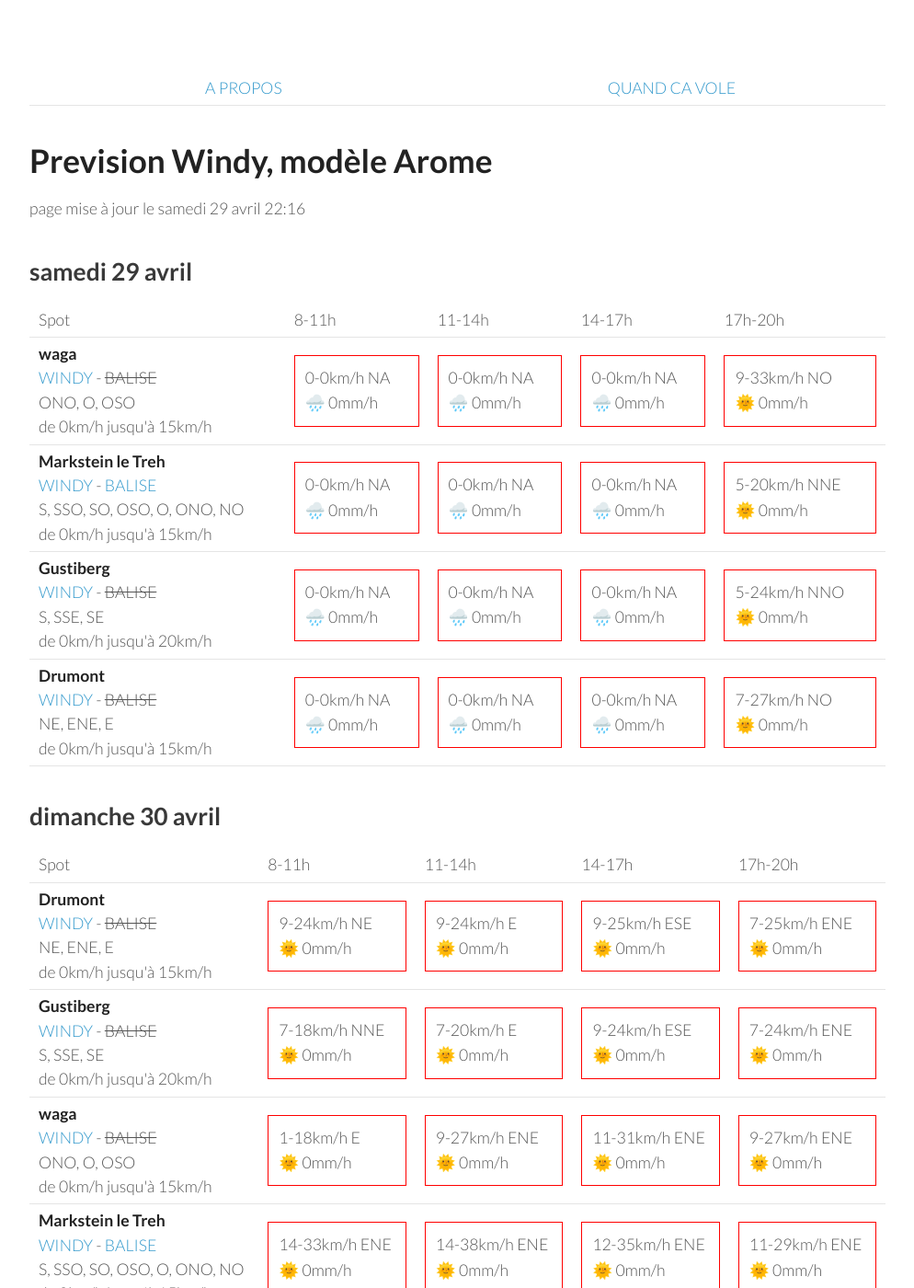
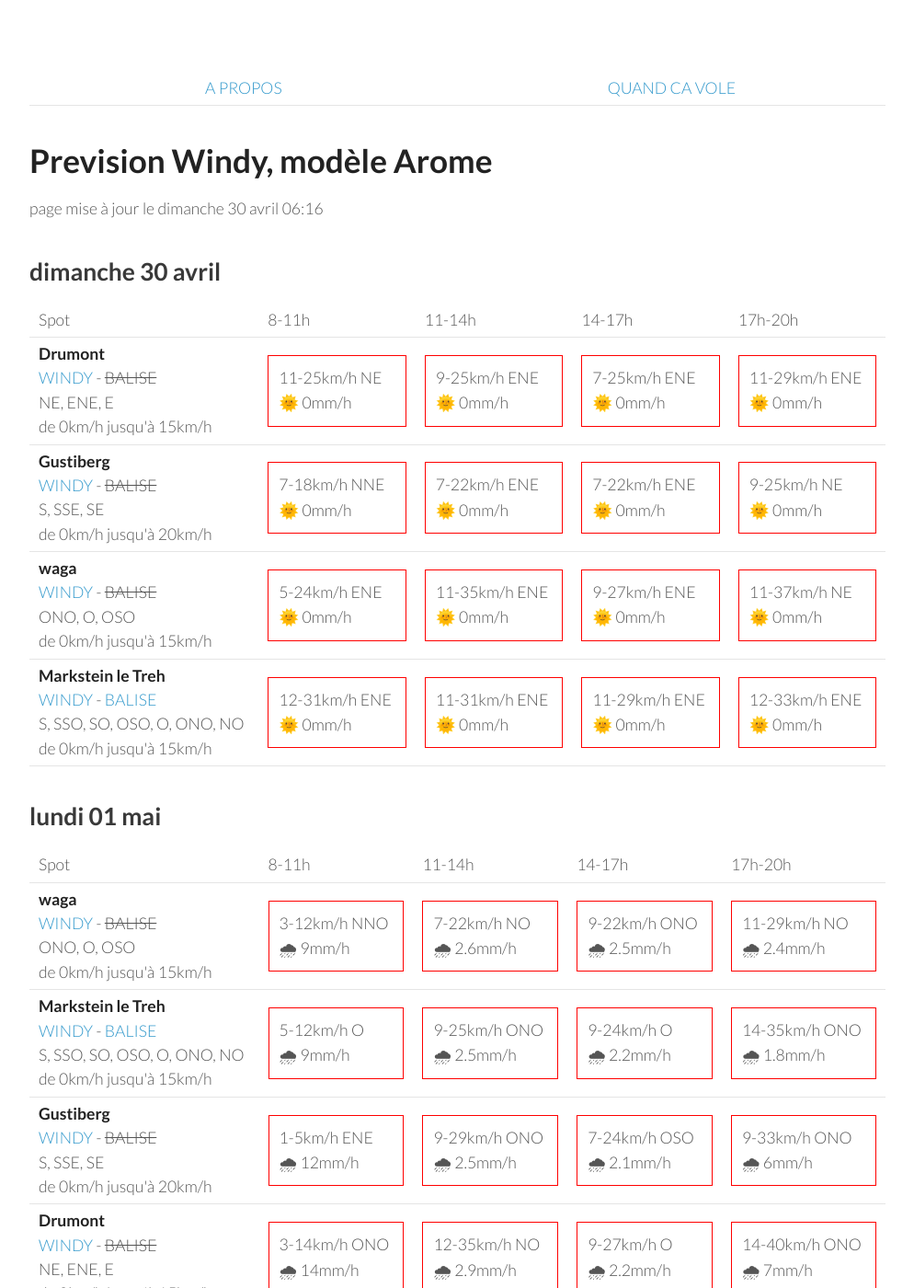
Before and after one commit to parapente-dans-le-nord/parapente-dans-le-nord.github.io, a Jekyll site: the page built from vosges.markdown, in a window 1280 px wide and 1400 px high. Shown: the whole window at 92% size, without its empty margins (26-1020 px from the left). Built offline with Jekyll 4.4.1, drawn with Linux system fonts in a browser that asks for light colours; some of the changed text lies outside the part shown.

Commit message:
update index.markdown

```diff
--- a/vosges.markdown
+++ b/vosges.markdown
@@ -7,60 +7,8 @@ title:  "Tous les spots"
 {: .links}
 
 # Prevision Windy, modèle Arome
-page mise à jour le samedi 29 avril 22:16
+page mise à jour le dimanche 30 avril 06:16
 
-## samedi 29 avril
-
-{::nomarkdown}
-<table>
-  <tbody>
-    <tr>
-      <td>Spot</td>
-      <td>8-11h</td>
-      <td>11-14h</td>
-      <td>14-17h</td>
-      <td>17h-20h</td>
-    </tr>
-<tr>
-        <td><strong>waga</strong><br><a href="https://windy.com/47.903/6.996?47.900,6.983,15">WINDY</a> - <span class="no-balise"> BALISE </span><br> <span class="vent-favorable">ONO, O, OSO</span><br><span class="force-vent">de 0km/h jusqu'à 15km/h</span> </td>
-
-            <td><div class="not-flyable"><p>0-0km/h NA</p><p>🌧️ 0mm/h</p></div></td>
-            <td><div class="not-flyable"><p>0-0km/h NA</p><p>🌧️ 0mm/h</p></div></td>
-            <td><div class="not-flyable"><p>0-0km/h NA</p><p>🌧️ 0mm/h</p></div></td>
-            <td><div class="not-flyable"><p>9-33km/h NO</p><p>🌞 0mm/h</p></div></td>
-
-    </tr>
-<tr>
-        <td><strong>Markstein le Treh</strong><br><a href="https://windy.com/47.926/7.012?47.505,7.012,8,m:eY1agmQ">WINDY</a> - <span class=""><a href="http://www.balisemeteo.com/balise.php?idBalise=136">BALISE</a> </span><br> <span class="vent-favorable">S, SSO, SO, OSO, O, ONO, NO</span><br><span class="force-vent">de 0km/h jusqu'à 15km/h</span> </td>
-
-            <td><div class="not-flyable"><p>0-0km/h NA</p><p>🌧️ 0mm/h</p></div></td>
-            <td><div class="not-flyable"><p>0-0km/h NA</p><p>🌧️ 0mm/h</p></div></td>
-            <td><div class="not-flyable"><p>0-0km/h NA</p><p>🌧️ 0mm/h</p></div></td>
-            <td><div class="not-flyable"><p>5-20km/h NNE</p><p>🌞 0mm/h</p></div></td>
-
-    </tr>
-<tr>
-        <td><strong>Gustiberg</strong><br><a href="https://windy.com/47.894/6.934?47.891,6.934,15,m:eYYagmI">WINDY</a> - <span class="no-balise"> BALISE </span><br> <span class="vent-favorable">S, SSE, SE</span><br><span class="force-vent">de 0km/h jusqu'à 20km/h</span> </td>
-
-            <td><div class="not-flyable"><p>0-0km/h NA</p><p>🌧️ 0mm/h</p></div></td>
-            <td><div class="not-flyable"><p>0-0km/h NA</p><p>🌧️ 0mm/h</p></div></td>
-            <td><div class="not-flyable"><p>0-0km/h NA</p><p>🌧️ 0mm/h</p></div></td>
-            <td><div class="not-flyable"><p>5-24km/h NNO</p><p>🌞 0mm/h</p></div></td>
-
-    </tr>
-<tr>
-        <td><strong>Drumont</strong><br><a href="https://windy.com/47.898/6.919?47.687,6.919,9,m:eYYagmG">WINDY</a> - <span class="no-balise"> BALISE </span><br> <span class="vent-favorable">NE, ENE, E</span><br><span class="force-vent">de 0km/h jusqu'à 15km/h</span> </td>
-
-            <td><div class="not-flyable"><p>0-0km/h NA</p><p>🌧️ 0mm/h</p></div></td>
-            <td><div class="not-flyable"><p>0-0km/h NA</p><p>🌧️ 0mm/h</p></div></td>
-            <td><div class="not-flyable"><p>0-0km/h NA</p><p>🌧️ 0mm/h</p></div></td>
-            <td><div class="not-flyable"><p>7-27km/h NO</p><p>🌞 0mm/h</p></div></td>
-
-    </tr>
-
-</tbody>
-</table>
-{:/}
 ## dimanche 30 avril
 
 {::nomarkdown}
@@ -76,10 +24,10 @@ page mise à jour le samedi 29 avril 22:16
 <tr>
         <td><strong>Drumont</strong><br><a href="https://windy.com/47.898/6.919?47.687,6.919,9,m:eYYagmG">WINDY</a> - <span class="no-balise"> BALISE </span><br> <span class="vent-favorable">NE, ENE, E</span><br><span class="force-vent">de 0km/h jusqu'à 15km/h</span> </td>
 
-            <td><div class="not-flyable"><p>9-24km/h NE</p><p>🌞 0mm/h</p></div></td>
-            <td><div class="not-flyable"><p>9-24km/h E</p><p>🌞 0mm/h</p></div></td>
-            <td><div class="not-flyable"><p>9-25km/h ESE</p><p>🌞 0mm/h</p></div></td>
+            <td><div class="not-flyable"><p>11-25km/h NE</p><p>🌞 0mm/h</p></div></td>
+            <td><div class="not-flyable"><p>9-25km/h ENE</p><p>🌞 0mm/h</p></div></td>
             <td><div class="not-flyable"><p>7-25km/h ENE</p><p>🌞 0mm/h</p></div></td>
+            <td><div class="not-flyable"><p>11-29km/h ENE</p><p>🌞 0mm/h</p></div></td>
 
 
     </tr>
@@ -87,29 +35,29 @@ page mise à jour le samedi 29 avril 22:16
         <td><strong>Gustiberg</strong><br><a href="https://windy.com/47.894/6.934?47.891,6.934,15,m:eYYagmI">WINDY</a> - <span class="no-balise"> BALISE </span><br> <span class="vent-favorable">S, SSE, SE</span><br><span class="force-vent">de 0km/h jusqu'à 20km/h</span> </td>
 
             <td><div class="not-flyable"><p>7-18km/h NNE</p><p>🌞 0mm/h</p></div></td>
-            <td><div class="not-flyable"><p>7-20km/h E</p><p>🌞 0mm/h</p></div></td>
-            <td><div class="not-flyable"><p>9-24km/h ESE</p><p>🌞 0mm/h</p></div></td>
-            <td><div class="not-flyable"><p>7-24km/h ENE</p><p>🌞 0mm/h</p></div></td>
+            <td><div class="not-flyable"><p>7-22km/h ENE</p><p>🌞 0mm/h</p></div></td>
+            <td><div class="not-flyable"><p>7-22km/h ENE</p><p>🌞 0mm/h</p></div></td>
+            <td><div class="not-flyable"><p>9-25km/h NE</p><p>🌞 0mm/h</p></div></td>
 
 
     </tr>
 <tr>
         <td><strong>waga</strong><br><a href="https://windy.com/47.903/6.996?47.900,6.983,15">WINDY</a> - <span class="no-balise"> BALISE </span><br> <span class="vent-favorable">ONO, O, OSO</span><br><span class="force-vent">de 0km/h jusqu'à 15km/h</span> </td>
 
-            <td><div class="not-flyable"><p>1-18km/h E</p><p>🌞 0mm/h</p></div></td>
+            <td><div class="not-flyable"><p>5-24km/h ENE</p><p>🌞 0mm/h</p></div></td>
+            <td><div class="not-flyable"><p>11-35km/h ENE</p><p>🌞 0mm/h</p></div></td>
             <td><div class="not-flyable"><p>9-27km/h ENE</p><p>🌞 0mm/h</p></div></td>
-            <td><div class="not-flyable"><p>11-31km/h ENE</p><p>🌞 0mm/h</p></div></td>
-            <td><div class="not-flyable"><p>9-27km/h ENE</p><p>🌞 0mm/h</p></div></td>
+            <td><div class="not-flyable"><p>11-37km/h NE</p><p>🌞 0mm/h</p></div></td>
 
 
     </tr>
 <tr>
         <td><strong>Markstein le Treh</strong><br><a href="https://windy.com/47.926/7.012?47.505,7.012,8,m:eY1agmQ">WINDY</a> - <span class=""><a href="http://www.balisemeteo.com/balise.php?idBalise=136">BALISE</a> </span><br> <span class="vent-favorable">S, SSO, SO, OSO, O, ONO, NO</span><br><span class="force-vent">de 0km/h jusqu'à 15km/h</span> </td>
 
-            <td><div class="not-flyable"><p>14-33km/h ENE</p><p>🌞 0mm/h</p></div></td>
-            <td><div class="not-flyable"><p>14-38km/h ENE</p><p>🌞 0mm/h</p></div></td>
-            <td><div class="not-flyable"><p>12-35km/h ENE</p><p>🌞 0mm/h</p></div></td>
+            <td><div class="not-flyable"><p>12-31km/h ENE</p><p>🌞 0mm/h</p></div></td>
+            <td><div class="not-flyable"><p>11-31km/h ENE</p><p>🌞 0mm/h</p></div></td>
             <td><div class="not-flyable"><p>11-29km/h ENE</p><p>🌞 0mm/h</p></div></td>
+            <td><div class="not-flyable"><p>12-33km/h ENE</p><p>🌞 0mm/h</p></div></td>
 
 
     </tr>
@@ -130,42 +78,42 @@ page mise à jour le samedi 29 avril 22:16
       <td>17h-20h</td>
     </tr>
 <tr>
-        <td><strong>Markstein le Treh</strong><br><a href="https://windy.com/47.926/7.012?47.505,7.012,8,m:eY1agmQ">WINDY</a> - <span class=""><a href="http://www.balisemeteo.com/balise.php?idBalise=136">BALISE</a> </span><br> <span class="vent-favorable">S, SSO, SO, OSO, O, ONO, NO</span><br><span class="force-vent">de 0km/h jusqu'à 15km/h</span> </td>
+        <td><strong>waga</strong><br><a href="https://windy.com/47.903/6.996?47.900,6.983,15">WINDY</a> - <span class="no-balise"> BALISE </span><br> <span class="vent-favorable">ONO, O, OSO</span><br><span class="force-vent">de 0km/h jusqu'à 15km/h</span> </td>
 
-            <td><div class="not-flyable"><p>9-22km/h ONO</p><p>🌧 4.4mm/h</p></div></td>
-            <td><div class="flyable"><p>3-12km/h SO</p><p>🌧 1.2mm/h</p></div></td>
-            <td><div class="not-flyable"><p>7-25km/h O</p><p>🌧 0.9mm/h</p></div></td>
-            <td><div class="not-flyable"><p>9-31km/h NO</p><p>🌧 0.3mm/h</p></div></td>
+            <td><div class="not-flyable"><p>3-12km/h NNO</p><p>🌧 9mm/h</p></div></td>
+            <td><div class="not-flyable"><p>7-22km/h NO</p><p>🌧 2.6mm/h</p></div></td>
+            <td><div class="not-flyable"><p>9-22km/h ONO</p><p>🌧 2.5mm/h</p></div></td>
+            <td><div class="not-flyable"><p>11-29km/h NO</p><p>🌧 2.4mm/h</p></div></td>
 
 
     </tr>
 <tr>
-        <td><strong>waga</strong><br><a href="https://windy.com/47.903/6.996?47.900,6.983,15">WINDY</a> - <span class="no-balise"> BALISE </span><br> <span class="vent-favorable">ONO, O, OSO</span><br><span class="force-vent">de 0km/h jusqu'à 15km/h</span> </td>
+        <td><strong>Markstein le Treh</strong><br><a href="https://windy.com/47.926/7.012?47.505,7.012,8,m:eY1agmQ">WINDY</a> - <span class=""><a href="http://www.balisemeteo.com/balise.php?idBalise=136">BALISE</a> </span><br> <span class="vent-favorable">S, SSO, SO, OSO, O, ONO, NO</span><br><span class="force-vent">de 0km/h jusqu'à 15km/h</span> </td>
 
-            <td><div class="not-flyable"><p>5-12km/h NO</p><p>🌧 3.3mm/h</p></div></td>
-            <td><div class="not-flyable"><p>7-25km/h O</p><p>🌧 0.5mm/h</p></div></td>
-            <td><div class="not-flyable"><p>11-33km/h NO</p><p>🌧 0.3mm/h</p></div></td>
-            <td><div class="not-flyable"><p>12-40km/h ONO</p><p>🌧 0.4mm/h</p></div></td>
+            <td><div class="not-flyable"><p>5-12km/h O</p><p>🌧 9mm/h</p></div></td>
+            <td><div class="not-flyable"><p>9-25km/h ONO</p><p>🌧 2.5mm/h</p></div></td>
+            <td><div class="not-flyable"><p>9-24km/h O</p><p>🌧 2.2mm/h</p></div></td>
+            <td><div class="not-flyable"><p>14-35km/h ONO</p><p>🌧 1.8mm/h</p></div></td>
 
 
     </tr>
 <tr>
         <td><strong>Gustiberg</strong><br><a href="https://windy.com/47.894/6.934?47.891,6.934,15,m:eYYagmI">WINDY</a> - <span class="no-balise"> BALISE </span><br> <span class="vent-favorable">S, SSE, SE</span><br><span class="force-vent">de 0km/h jusqu'à 20km/h</span> </td>
 
-            <td><div class="not-flyable"><p>5-20km/h ONO</p><p>🌧 3.5mm/h</p></div></td>
-            <td><div class="not-flyable"><p>9-25km/h O</p><p>🌧 0.5mm/h</p></div></td>
-            <td><div class="not-flyable"><p>11-33km/h NO</p><p>🌧 0.3mm/h</p></div></td>
-            <td><div class="not-flyable"><p>12-38km/h ONO</p><p>🌧 0.7mm/h</p></div></td>
+            <td><div class="not-flyable"><p>1-5km/h ENE</p><p>🌧 12mm/h</p></div></td>
+            <td><div class="not-flyable"><p>9-29km/h ONO</p><p>🌧 2.5mm/h</p></div></td>
+            <td><div class="not-flyable"><p>7-24km/h OSO</p><p>🌧 2.1mm/h</p></div></td>
+            <td><div class="not-flyable"><p>9-33km/h ONO</p><p>🌧 6mm/h</p></div></td>
 
 
     </tr>
 <tr>
         <td><strong>Drumont</strong><br><a href="https://windy.com/47.898/6.919?47.687,6.919,9,m:eYYagmG">WINDY</a> - <span class="no-balise"> BALISE </span><br> <span class="vent-favorable">NE, ENE, E</span><br><span class="force-vent">de 0km/h jusqu'à 15km/h</span> </td>
 
-            <td><div class="not-flyable"><p>9-24km/h ONO</p><p>🌧 3.6mm/h</p></div></td>
-            <td><div class="not-flyable"><p>9-25km/h O</p><p>🌧 0.4mm/h</p></div></td>
-            <td><div class="not-flyable"><p>12-33km/h NO</p><p>🌧 0.3mm/h</p></div></td>
-            <td><div class="not-flyable"><p>12-38km/h ONO</p><p>🌧 0.7mm/h</p></div></td>
+            <td><div class="not-flyable"><p>3-14km/h ONO</p><p>🌧 14mm/h</p></div></td>
+            <td><div class="not-flyable"><p>12-35km/h NO</p><p>🌧 2.9mm/h</p></div></td>
+            <td><div class="not-flyable"><p>9-27km/h O</p><p>🌧 2.2mm/h</p></div></td>
+            <td><div class="not-flyable"><p>14-40km/h ONO</p><p>🌧 7mm/h</p></div></td>
 
 
     </tr>
@@ -188,40 +136,40 @@ page mise à jour le samedi 29 avril 22:16
 <tr>
         <td><strong>Gustiberg</strong><br><a href="https://windy.com/47.894/6.934?47.891,6.934,15,m:eYYagmI">WINDY</a> - <span class="no-balise"> BALISE </span><br> <span class="vent-favorable">S, SSE, SE</span><br><span class="force-vent">de 0km/h jusqu'à 20km/h</span> </td>
 
+            <td><div class="not-flyable"><p>11-29km/h NNO</p><p>🌞 0mm/h</p></div></td>
+            <td><div class="not-flyable"><p>9-27km/h NNO</p><p>🌧 0.3mm/h</p></div></td>
+            <td><div class="not-flyable"><p>9-27km/h N</p><p>🌧 0.4mm/h</p></div></td>
+            <td><div class="not-flyable"><p>11-31km/h N</p><p>🌞 0mm/h</p></div></td>
+
+
+    </tr>
+<tr>
+        <td><strong>waga</strong><br><a href="https://windy.com/47.903/6.996?47.900,6.983,15">WINDY</a> - <span class="no-balise"> BALISE </span><br> <span class="vent-favorable">ONO, O, OSO</span><br><span class="force-vent">de 0km/h jusqu'à 15km/h</span> </td>
+
             <td><div class="not-flyable"><p>9-31km/h NNO</p><p>🌞 0mm/h</p></div></td>
-            <td><div class="not-flyable"><p>9-27km/h N</p><p>🌞 0mm/h</p></div></td>
-            <td><div class="not-flyable"><p>11-31km/h N</p><p>🌧 0.7mm/h</p></div></td>
-            <td><div class="not-flyable"><p>12-33km/h N</p><p>🌧 0.4mm/h</p></div></td>
+            <td><div class="not-flyable"><p>7-29km/h N</p><p>🌧 0.3mm/h</p></div></td>
+            <td><div class="not-flyable"><p>7-25km/h N</p><p>🌧 0.6mm/h</p></div></td>
+            <td><div class="not-flyable"><p>11-31km/h N</p><p>🌞 0mm/h</p></div></td>
 
 
     </tr>
 <tr>
         <td><strong>Markstein le Treh</strong><br><a href="https://windy.com/47.926/7.012?47.505,7.012,8,m:eY1agmQ">WINDY</a> - <span class=""><a href="http://www.balisemeteo.com/balise.php?idBalise=136">BALISE</a> </span><br> <span class="vent-favorable">S, SSO, SO, OSO, O, ONO, NO</span><br><span class="force-vent">de 0km/h jusqu'à 15km/h</span> </td>
 
-            <td><div class="not-flyable"><p>7-27km/h NNO</p><p>🌞 0mm/h</p></div></td>
-            <td><div class="not-flyable"><p>7-27km/h NNE</p><p>🌧 0.7mm/h</p></div></td>
-            <td><div class="not-flyable"><p>11-33km/h N</p><p>🌧 0.4mm/h</p></div></td>
-            <td><div class="not-flyable"><p>12-37km/h N</p><p>🌞 0mm/h</p></div></td>
+            <td><div class="not-flyable"><p>9-31km/h NNO</p><p>🌞 0mm/h</p></div></td>
+            <td><div class="not-flyable"><p>7-29km/h NNO</p><p>🌧 0.3mm/h</p></div></td>
+            <td><div class="not-flyable"><p>7-27km/h N</p><p>🌧 0.6mm/h</p></div></td>
+            <td><div class="not-flyable"><p>11-33km/h N</p><p>🌞 0mm/h</p></div></td>
 
 
     </tr>
 <tr>
         <td><strong>Drumont</strong><br><a href="https://windy.com/47.898/6.919?47.687,6.919,9,m:eYYagmG">WINDY</a> - <span class="no-balise"> BALISE </span><br> <span class="vent-favorable">NE, ENE, E</span><br><span class="force-vent">de 0km/h jusqu'à 15km/h</span> </td>
 
-            <td><div class="not-flyable"><p>11-31km/h NNO</p><p>🌞 0mm/h</p></div></td>
-            <td><div class="not-flyable"><p>9-27km/h N</p><p>🌞 0mm/h</p></div></td>
-            <td><div class="not-flyable"><p>11-33km/h N</p><p>🌧 0.7mm/h</p></div></td>
-            <td><div class="not-flyable"><p>12-35km/h N</p><p>🌧 0.3mm/h</p></div></td>
-
-
-    </tr>
-<tr>
-        <td><strong>waga</strong><br><a href="https://windy.com/47.903/6.996?47.900,6.983,15">WINDY</a> - <span class="no-balise"> BALISE </span><br> <span class="vent-favorable">ONO, O, OSO</span><br><span class="force-vent">de 0km/h jusqu'à 15km/h</span> </td>
-
-            <td><div class="not-flyable"><p>9-33km/h NNO</p><p>🌞 0mm/h</p></div></td>
-            <td><div class="not-flyable"><p>7-27km/h N</p><p>🌧 0.2mm/h</p></div></td>
-            <td><div class="not-flyable"><p>11-31km/h N</p><p>🌧 0.7mm/h</p></div></td>
-            <td><div class="not-flyable"><p>11-33km/h N</p><p>🌧 0.7mm/h</p></div></td>
+            <td><div class="not-flyable"><p>11-29km/h NNO</p><p>🌞 0mm/h</p></div></td>
+            <td><div class="not-flyable"><p>9-27km/h NNO</p><p>🌧 0.2mm/h</p></div></td>
+            <td><div class="not-flyable"><p>9-29km/h N</p><p>🌧 0.4mm/h</p></div></td>
+            <td><div class="not-flyable"><p>11-31km/h N</p><p>🌞 0mm/h</p></div></td>
 
 
     </tr>
@@ -244,17 +192,27 @@ page mise à jour le samedi 29 avril 22:16
 <tr>
         <td><strong>Drumont</strong><br><a href="https://windy.com/47.898/6.919?47.687,6.919,9,m:eYYagmG">WINDY</a> - <span class="no-balise"> BALISE </span><br> <span class="vent-favorable">NE, ENE, E</span><br><span class="force-vent">de 0km/h jusqu'à 15km/h</span> </td>
 
-            <td><div class="not-flyable"><p>9-24km/h ENE</p><p>🌞 0mm/h</p></div></td>
-            <td><div class="not-flyable"><p>12-37km/h E</p><p>🌞 0mm/h</p></div></td>
+            <td><div class="not-flyable"><p>7-22km/h ENE</p><p>🌞 0mm/h</p></div></td>
+            <td><div class="not-flyable"><p>12-35km/h E</p><p>🌞 0mm/h</p></div></td>
             <td><div class="not-flyable"><p>11-37km/h E</p><p>🌞 0mm/h</p></div></td>
             <td><div class="not-flyable"><p>12-35km/h ENE</p><p>🌞 0mm/h</p></div></td>
 
 
     </tr>
 <tr>
+        <td><strong>Markstein le Treh</strong><br><a href="https://windy.com/47.926/7.012?47.505,7.012,8,m:eY1agmQ">WINDY</a> - <span class=""><a href="http://www.balisemeteo.com/balise.php?idBalise=136">BALISE</a> </span><br> <span class="vent-favorable">S, SSO, SO, OSO, O, ONO, NO</span><br><span class="force-vent">de 0km/h jusqu'à 15km/h</span> </td>
+
+            <td><div class="not-flyable"><p>7-22km/h NE</p><p>🌞 0mm/h</p></div></td>
+            <td><div class="not-flyable"><p>12-37km/h E</p><p>🌞 0mm/h</p></div></td>
+            <td><div class="not-flyable"><p>11-37km/h ENE</p><p>🌞 0mm/h</p></div></td>
+            <td><div class="not-flyable"><p>12-37km/h ENE</p><p>🌞 0mm/h</p></div></td>
+
+
+    </tr>
+<tr>
         <td><strong>waga</strong><br><a href="https://windy.com/47.903/6.996?47.900,6.983,15">WINDY</a> - <span class="no-balise"> BALISE </span><br> <span class="vent-favorable">ONO, O, OSO</span><br><span class="force-vent">de 0km/h jusqu'à 15km/h</span> </td>
 
-            <td><div class="not-flyable"><p>7-24km/h ENE</p><p>🌞 0mm/h</p></div></td>
+            <td><div class="not-flyable"><p>5-22km/h NE</p><p>🌞 0mm/h</p></div></td>
             <td><div class="not-flyable"><p>12-37km/h E</p><p>🌞 0mm/h</p></div></td>
             <td><div class="not-flyable"><p>11-38km/h ENE</p><p>🌞 0mm/h</p></div></td>
             <td><div class="not-flyable"><p>12-37km/h ENE</p><p>🌞 0mm/h</p></div></td>
@@ -264,20 +222,10 @@ page mise à jour le samedi 29 avril 22:16
 <tr>
         <td><strong>Gustiberg</strong><br><a href="https://windy.com/47.894/6.934?47.891,6.934,15,m:eYYagmI">WINDY</a> - <span class="no-balise"> BALISE </span><br> <span class="vent-favorable">S, SSE, SE</span><br><span class="force-vent">de 0km/h jusqu'à 20km/h</span> </td>
 
-            <td><div class="not-flyable"><p>7-24km/h ENE</p><p>🌞 0mm/h</p></div></td>
-            <td><div class="not-flyable"><p>12-37km/h E</p><p>🌞 0mm/h</p></div></td>
+            <td><div class="not-flyable"><p>7-22km/h ENE</p><p>🌞 0mm/h</p></div></td>
+            <td><div class="not-flyable"><p>12-35km/h E</p><p>🌞 0mm/h</p></div></td>
             <td><div class="not-flyable"><p>11-37km/h E</p><p>🌞 0mm/h</p></div></td>
             <td><div class="not-flyable"><p>12-35km/h ENE</p><p>🌞 0mm/h</p></div></td>
-
-
-    </tr>
-<tr>
-        <td><strong>Markstein le Treh</strong><br><a href="https://windy.com/47.926/7.012?47.505,7.012,8,m:eY1agmQ">WINDY</a> - <span class=""><a href="http://www.balisemeteo.com/balise.php?idBalise=136">BALISE</a> </span><br> <span class="vent-favorable">S, SSO, SO, OSO, O, ONO, NO</span><br><span class="force-vent">de 0km/h jusqu'à 15km/h</span> </td>
-
-            <td><div class="not-flyable"><p>11-33km/h ENE</p><p>🌞 0mm/h</p></div></td>
-            <td><div class="not-flyable"><p>16-44km/h ENE</p><p>🌞 0mm/h</p></div></td>
-            <td><div class="not-flyable"><p>12-48km/h ENE</p><p>🌞 0mm/h</p></div></td>
-            <td><div class="not-flyable"><p>14-40km/h ENE</p><p>🌞 0mm/h</p></div></td>
 
 
     </tr>
@@ -310,10 +258,10 @@ page mise à jour le samedi 29 avril 22:16
 <tr>
         <td><strong>Markstein le Treh</strong><br><a href="https://windy.com/47.926/7.012?47.505,7.012,8,m:eY1agmQ">WINDY</a> - <span class=""><a href="http://www.balisemeteo.com/balise.php?idBalise=136">BALISE</a> </span><br> <span class="vent-favorable">S, SSO, SO, OSO, O, ONO, NO</span><br><span class="force-vent">de 0km/h jusqu'à 15km/h</span> </td>
 
-            <td><div class="not-flyable"><p>1-16km/h ESE</p><p>🌞 0mm/h</p></div></td>
-            <td><div class="not-flyable"><p>5-20km/h SSE</p><p>🌞 0mm/h</p></div></td>
-            <td><div class="not-flyable"><p>5-22km/h S</p><p>🌞 0mm/h</p></div></td>
-            <td><div class="not-flyable"><p>9-31km/h SSO</p><p>🌧 0.2mm/h</p></div></td>
+            <td><div class="not-flyable"><p>3-16km/h S</p><p>🌞 0mm/h</p></div></td>
+            <td><div class="not-flyable"><p>3-18km/h SSE</p><p>🌞 0mm/h</p></div></td>
+            <td><div class="not-flyable"><p>5-24km/h S</p><p>🌞 0mm/h</p></div></td>
+            <td><div class="not-flyable"><p>12-40km/h SO</p><p>🌞 0mm/h</p></div></td>
 
 
     </tr>
```
